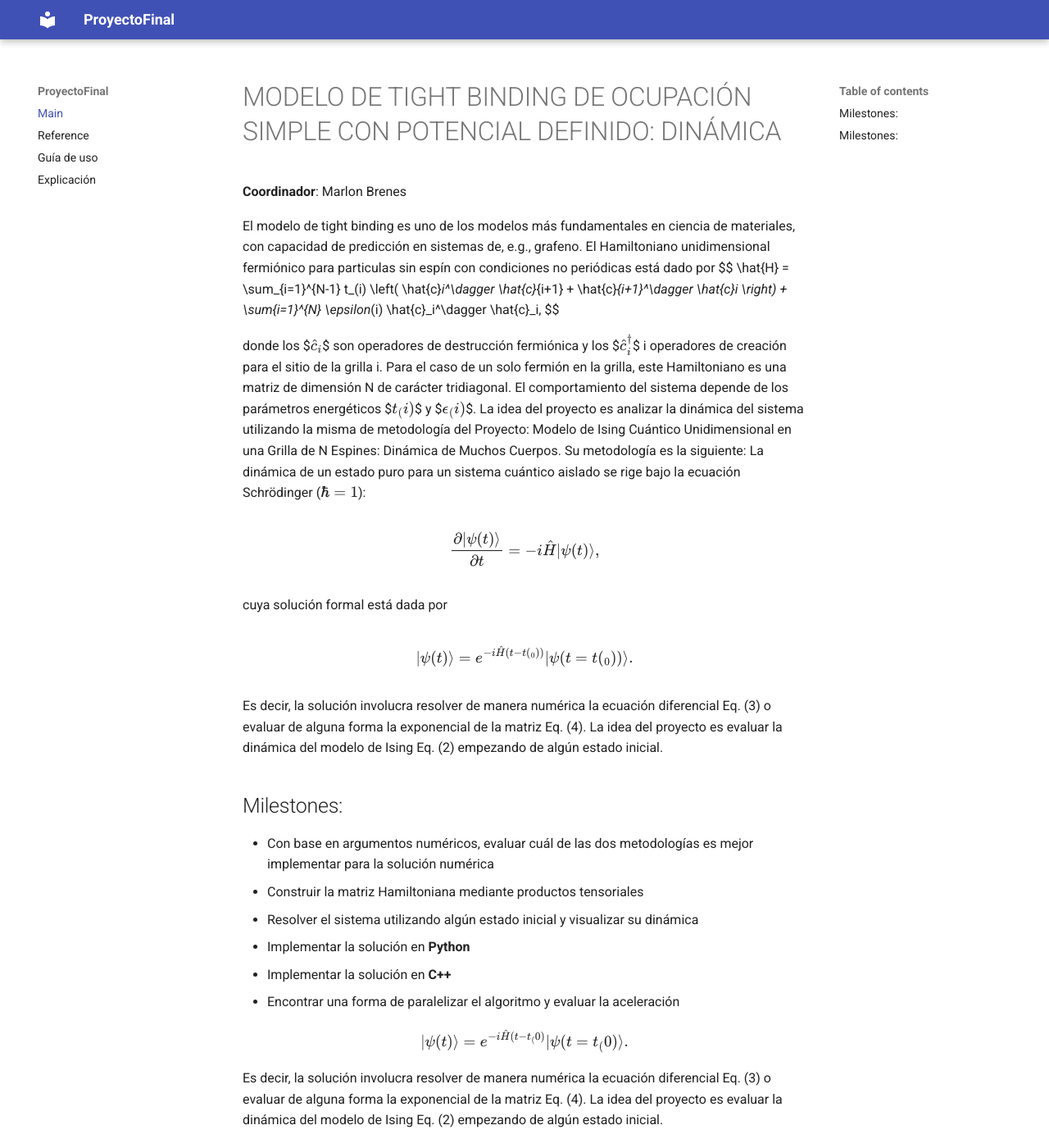
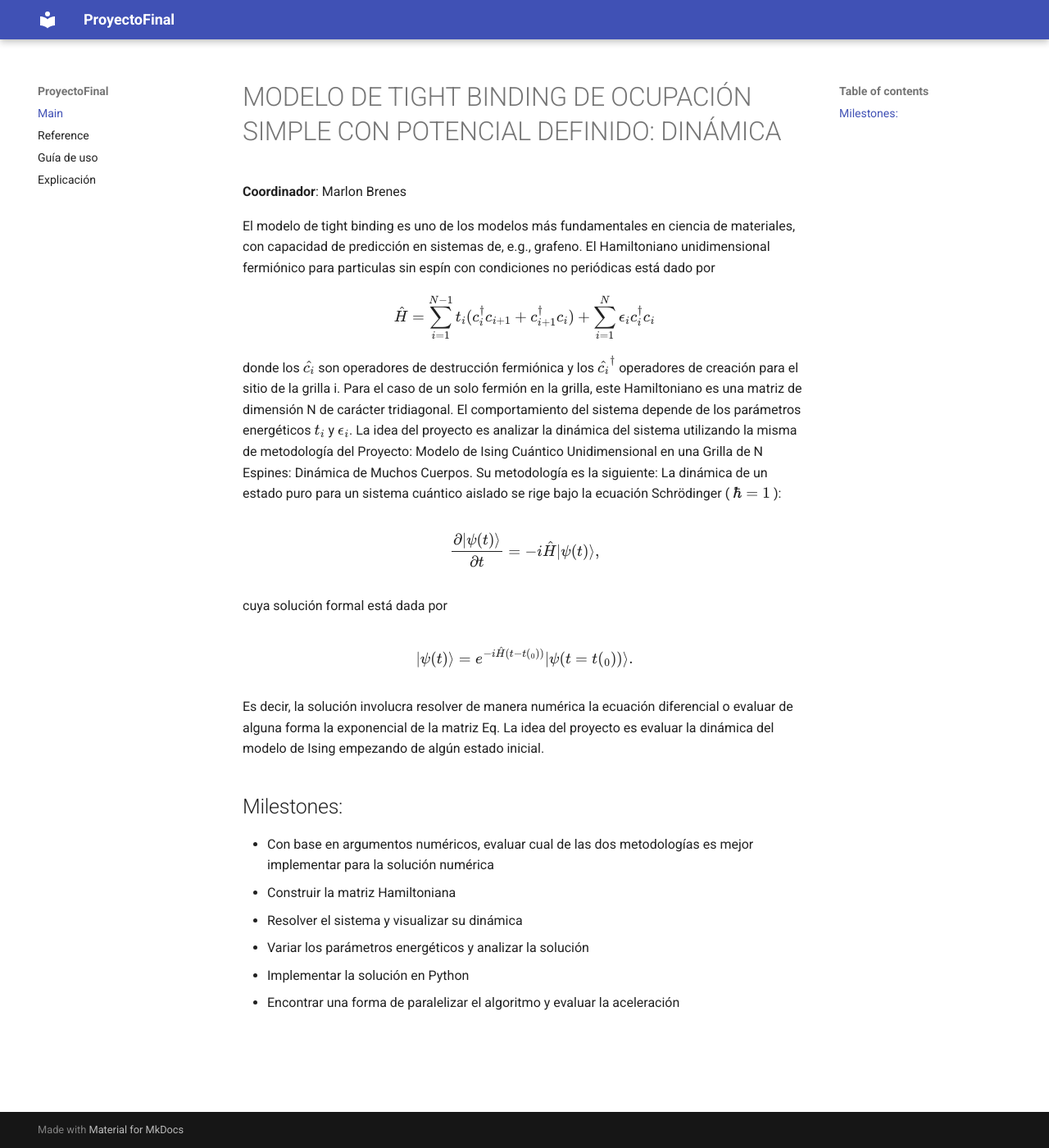
Before and after one commit to JimenaH12/Proyecto_Final, an MkDocs documentation site: the page built from docs/index.md, in a window 1280 px wide and 1400 px high. Shown: the whole window at 82% size. Built offline with MkDocs 1.6.1 and Material for MkDocs 9.7.7, drawn with Linux system fonts in a browser that asks for light colours.

Commit message:
Update index.md

```diff
--- a/docs/index.md
+++ b/docs/index.md
@@ -2,15 +2,12 @@
 **Coordinador**: Marlon Brenes
 
 El modelo de tight binding es uno de los modelos más fundamentales en ciencia de materiales, con capacidad de predicción en sistemas de, e.g., grafeno. El Hamiltoniano unidimensional fermiónico para particulas sin espín con condiciones no periódicas está dado por
-$$
-\hat{H} = \sum_{i=1}^{N-1} t_(i) \left( \hat{c}_i^\dagger \hat{c}_{i+1} + \hat{c}_{i+1}^\dagger \hat{c}_i \right) + \sum_{i=1}^{N} \epsilon_(i) \hat{c}_i^\dagger \hat{c}_i,
-$$
+$$\hat{H} = \sum_{i=1}^{N-1} t_i (c^\dagger_i c_{i+1} + c^\dagger_{i+1} c_i) + \sum_{i=1}^{N} \epsilon_i c^\dagger_i c_i $$
 
-donde los $$\hat{c}_{i}$$  son operadores de destrucción fermiónica y los
-$$\hat{c}_i^\dagger$$  i operadores de creación para el sitio de la grilla i. Para el caso
-de un solo fermión en la grilla, este Hamiltoniano es una matriz de dimensión N de carácter tridiagonal. El comportamiento del sistema depende de los parámetros energéticos $$t_(i)$$ y $$\epsilon_(i)$$. La idea del proyecto es analizar la dinámica del sistema utilizando la misma de metodología del Proyecto: Modelo de Ising Cuántico Unidimensional en una Grilla de N Espines: Dinámica de Muchos Cuerpos.
+donde los $\hat{c_i}$ son operadores de destrucción fermiónica y los $\hat{c_i}^\dagger$ operadores de creación para el sitio de la grilla i. Para el caso
+de un solo fermión en la grilla, este Hamiltoniano es una matriz de dimensión N de carácter tridiagonal. El comportamiento del sistema depende de los parámetros energéticos $t_i$ y $\epsilon_i$. La idea del proyecto es analizar la dinámica del sistema utilizando la misma de metodología del Proyecto: Modelo de Ising Cuántico Unidimensional en una Grilla de N Espines: Dinámica de Muchos Cuerpos.
 Su metodología es la siguiente:
-La dinámica de un estado puro para un sistema cuántico aislado se rige bajo la ecuación Schrödinger (\( \hbar = 1 \)):
+La dinámica de un estado puro para un sistema cuántico aislado se rige bajo la ecuación Schrödinger ( $\hbar = 1$ ):
 
 $$
 \frac{\partial |\psi(t)\rangle}{\partial t} = -i\hat{H} |\psi(t)\rangle,
@@ -22,21 +19,8 @@ $$
 |\psi(t)\rangle = e^{-i\hat{H}(t-t(_0))} |\psi(t = t(_0))\rangle.
 $$
 
-Es decir, la solución involucra resolver de manera numérica la ecuación diferencial Eq. (3) o evaluar de alguna forma la exponencial de la matriz Eq. (4). La idea del proyecto es evaluar la dinámica del modelo de Ising Eq. (2) empezando de algún estado inicial.
+Es decir, la solución involucra resolver de manera numérica la ecuación diferencial o evaluar de alguna forma la exponencial de la matriz Eq. La idea del proyecto es evaluar la dinámica del modelo de Ising empezando de algún estado inicial.
 
-## Milestones:
-
-- Con base en argumentos numéricos, evaluar cuál de las dos metodologías es mejor implementar para la solución numérica
-- Construir la matriz Hamiltoniana mediante productos tensoriales
-- Resolver el sistema utilizando algún estado inicial y visualizar su dinámica
-- Implementar la solución en **Python**
-- Implementar la solución en **C++**
-- Encontrar una forma de paralelizar el algoritmo y evaluar la aceleración
-
-$$
-|\psi(t)\rangle = e^{-i\hat{H}(t-t_(0)} |\psi(t = t_(0)\rangle.
-$$
-Es decir, la solución involucra resolver de manera numérica la ecuación diferencial Eq. (3) o evaluar de alguna forma la exponencial de la matriz Eq. (4). La idea del proyecto es evaluar la dinámica del modelo de Ising Eq. (2) empezando de algún estado inicial.
 
 ## Milestones:
 - Con base en argumentos numéricos, evaluar cual de las dos metodologías es mejor implementar para la solución numérica
```
